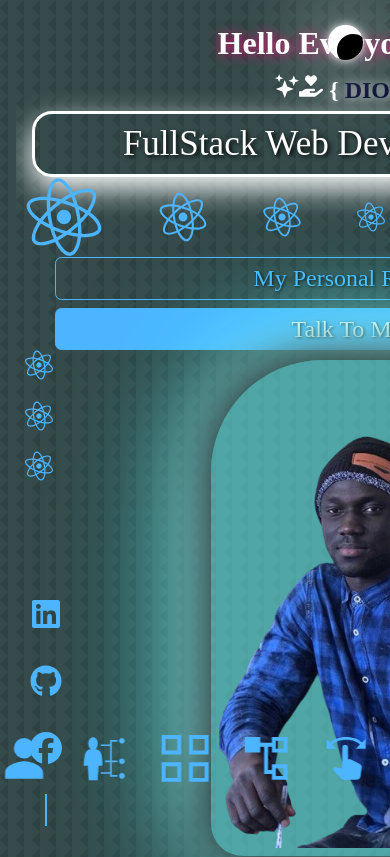
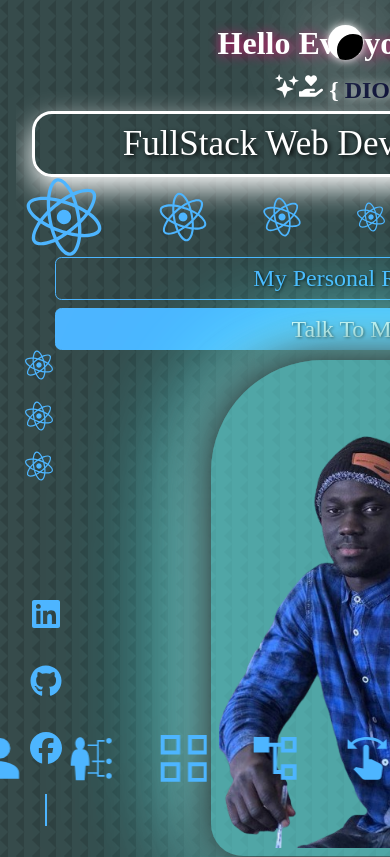
Before and after one commit to Mouhamed1003/keenprogrammer.com, a React (Create React App) app: page / in a window 390 px wide. Shown: the top 857 px of the page. Built offline with nearby package versions, Linux system fonts and the light colour scheme.

Commit message:
Update nav.css

```diff
--- a/src/components/nav/nav.css
+++ b/src/components/nav/nav.css
@@ -106,10 +106,10 @@ nav a.active:hover {
     nav {
         width: 153vw;
         padding: .9rem 1rem;
-        left: 50%;
+        left: 41%;
         transform: translateX(-50%);
         bottom: 2.5rem;
-        gap: 1.1rem;
+        gap: 1.8rem;
     }
     nav a {
         padding: .5rem;
```
